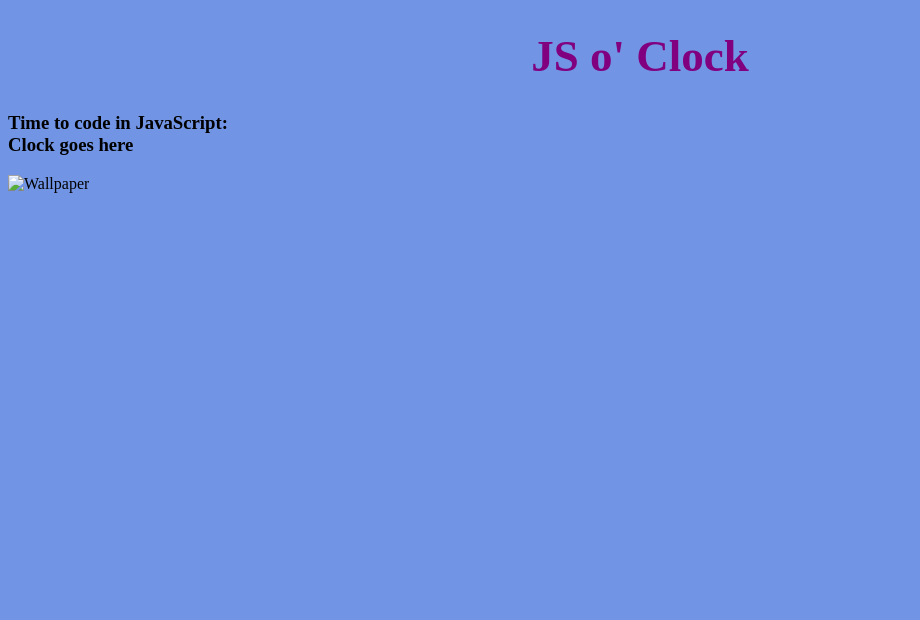
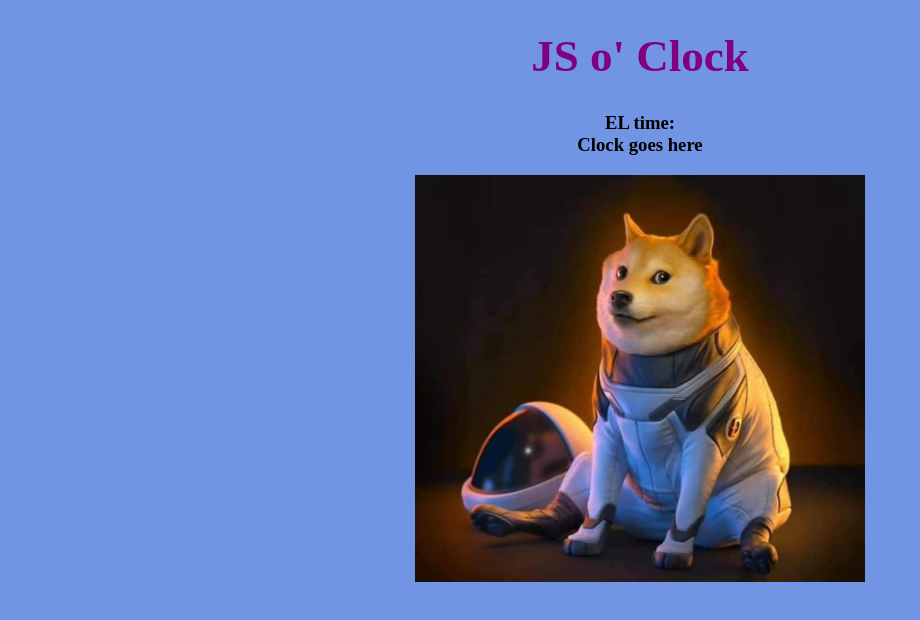
Before and after one commit to fattony26/js-clock, a plain HTML site: page index.html in a window 1280 px wide. Shown: the whole page, without its empty margins (0-920 px from the left). Drawn offline with Linux system fonts and the light colour scheme.

Commit message:
commented the html with notes for later reference

```diff
--- a/index.html
+++ b/index.html
@@ -13,12 +13,13 @@
 </header>
 <body>
   <h3>
-    Time to code in JavaScript:
+    <!--Change font style-->
+    EL time:
     <br>
     <span id="clock">Clock goes here</span>
   </h3>
-
-  <img id="wallpaper" src="" alt="Wallpaper">
+  <!--Apply a more fitting img-->
+  <img id="dogeMoon" src="imgs/Screenshot_20210505-125713_Chrome.jpg" width="450px" alt="Wallpaper">
 
 </body>
 </html>
--- a/styles.css
+++ b/styles.css
@@ -6,4 +6,5 @@
 }
 body {
   background-color: rgb(113, 149, 228);
+  text-align: center;
 }
```
